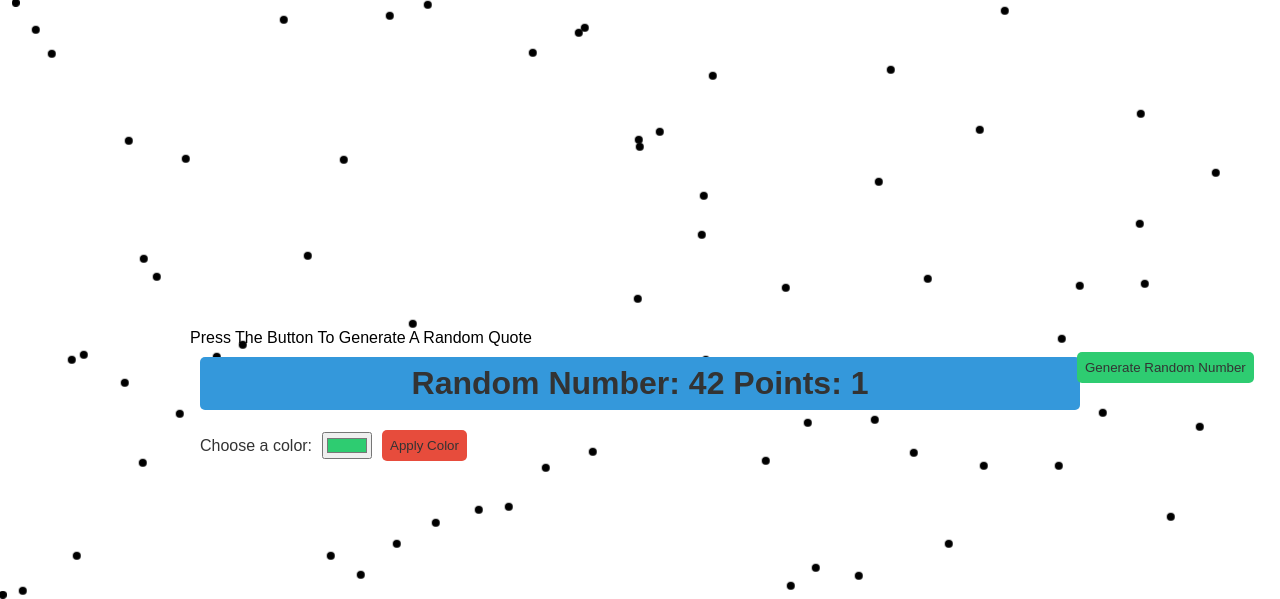
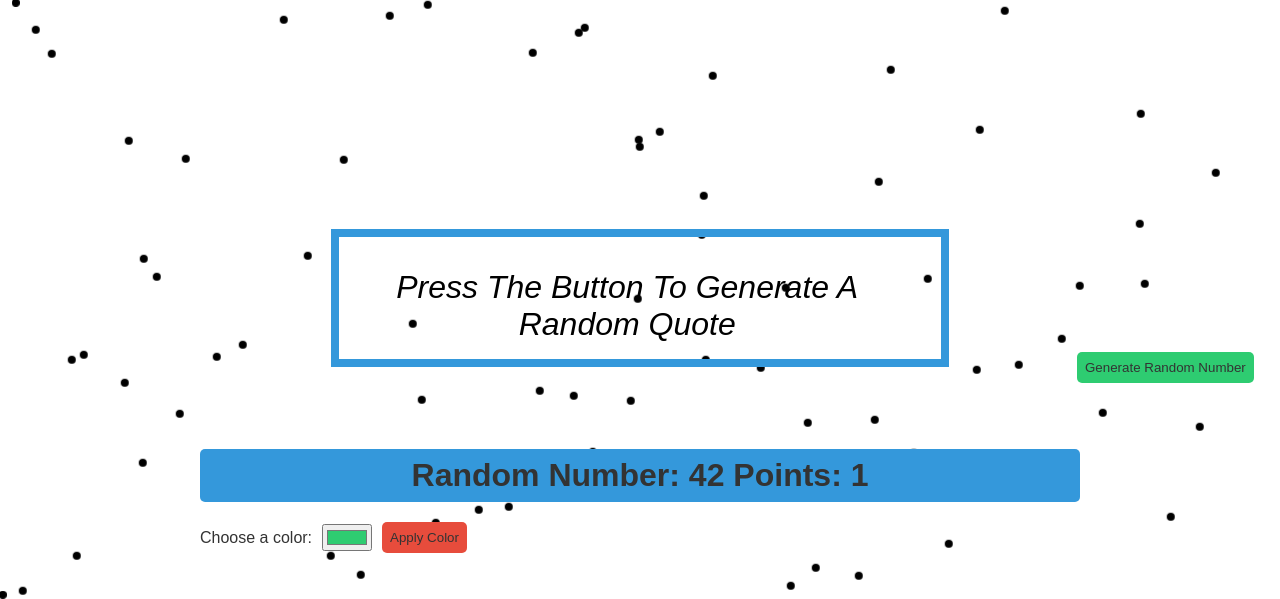
Before and after one commit to GDSC-NMIMS-MPSTME-Mumbai/project-mirage, a Flask app: page / in a window 1280 px wide. Shown: the top 599 px of the page. Run offline with Flask 3, Linux system fonts and the light colour scheme.

Commit message:
Added styling to quote box

```diff
--- a/static/styles/index.css
+++ b/static/styles/index.css
@@ -39,6 +39,25 @@ body::before {
   border-radius: 50%;
   animation: moveParticle 10s infinite linear;
   transform-origin: center;
+}
+
+#quote-container{
+  margin-bottom: 5rem;
+  outline: 8px solid #3498db;
+  width: 47vw;
+  min-height: 15vh;
+  text-align: center;
+  font-size: 2em;
+  font-weight: lighter;
+  font-style: italic;
+  align-self: center;
+}
+
+#output{
+  margin-top: 2rem;
+  max-width: 45vw;
+  text-align: center;
+  padding-bottom: 1rem;
 }
 
 @keyframes moveParticle {
```
